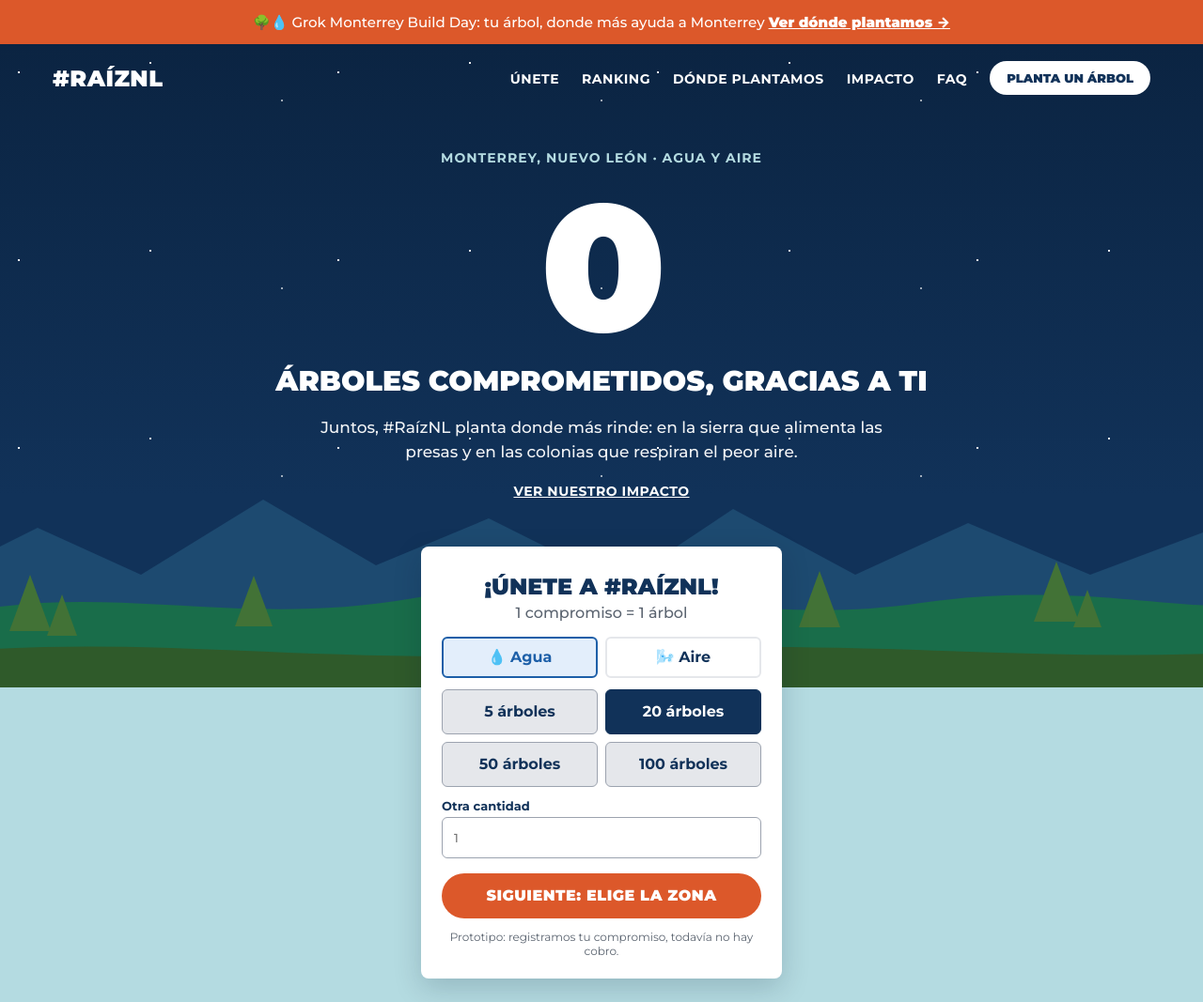
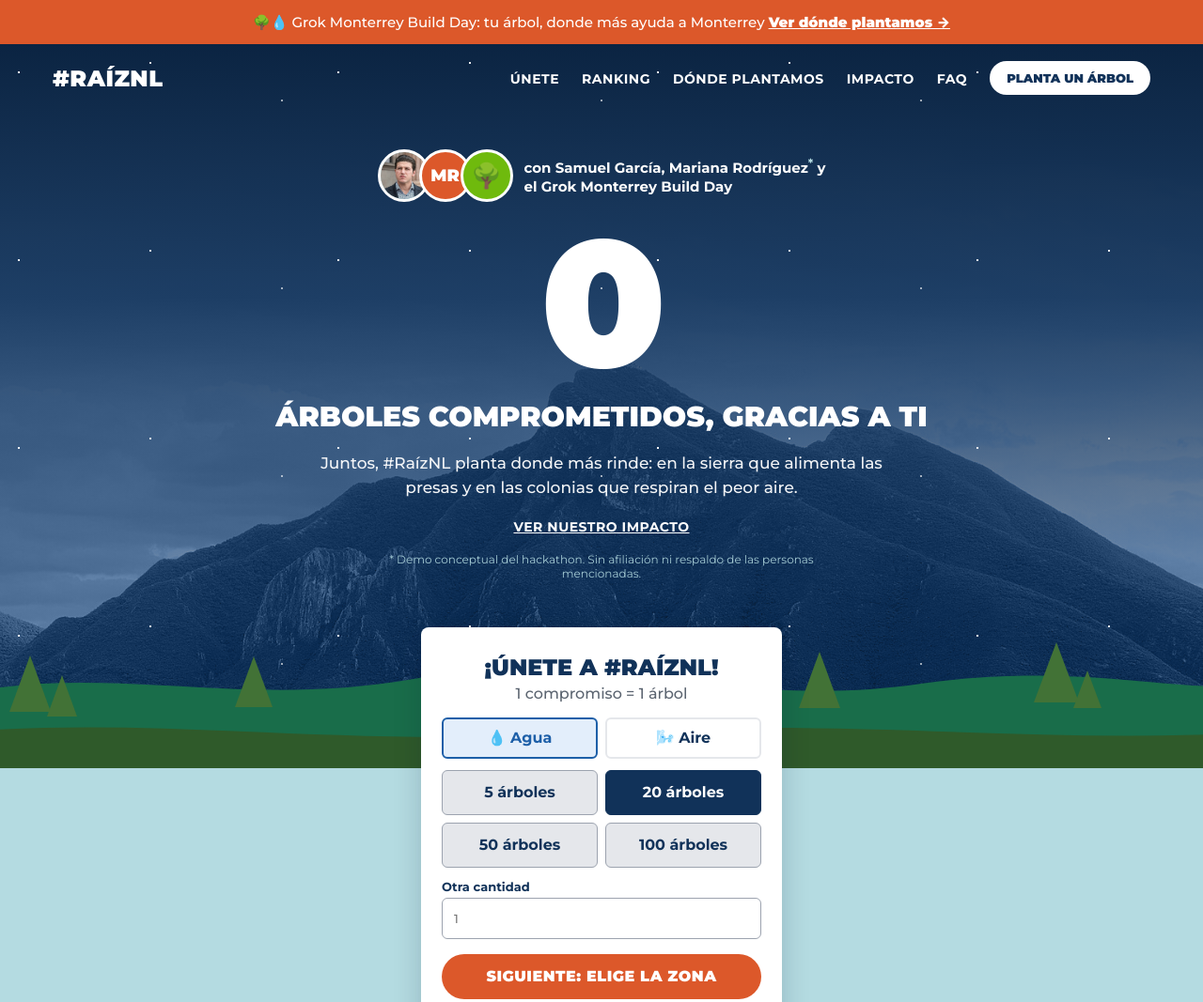
Before and after one commit to Parallax89/raiz-nl, a plain HTML site: page web/index.html in a window 1280 px wide. Shown: the top 1067 px of the page at 94% size. Drawn offline with nearby package versions, Linux system fonts and the light colour scheme; no server answers.

Commit message:
Hero: fondo del Cerro de la Silla y fila de invitados (demo, con créditos y aviso de no afiliación)
Co-Authored-By: Claude Opus 5.5 <noreply@anthropic.com>

```diff
--- a/web/index.html
+++ b/web/index.html
@@ -29,16 +29,23 @@
     </nav>
 
     <div class="hero-body">
-      <p class="hero-with">Monterrey, Nuevo León · agua y aire</p>
+      <div class="hero-with">
+        <span class="avatars" aria-hidden="true">
+          <img class="avatar" src="img/samuel-garcia.jpg" alt="" width="56" height="56">
+          <span class="avatar avatar-ini">MR</span>
+          <span class="avatar avatar-logo">🌳</span>
+        </span>
+        <span class="with-text">con Samuel García, Mariana Rodríguez<sup>*</sup> y<br>el Grok Monterrey Build Day</span>
+      </div>
       <h1 class="sr">Raíz NL</h1>
       <p class="hero-count"><span id="contador" aria-live="polite">0</span></p>
       <p class="hero-label">Árboles comprometidos, gracias a ti</p>
       <p class="hero-lead">Juntos, #RaízNL planta donde más rinde: en la sierra que alimenta las presas y en las colonias que respiran el peor aire.</p>
       <a class="hero-link" href="#impacto">Ver nuestro impacto</a>
+      <p class="hero-aviso">* Demo conceptual del hackathon. Sin afiliación ni respaldo de las personas mencionadas.</p>
     </div>
 
     <svg class="hero-hills" viewBox="0 0 1440 260" preserveAspectRatio="xMidYMax slice" aria-hidden="true">
-      <path fill="#1d4a70" d="M0 150 L120 90 L230 140 L360 60 L480 130 L600 80 L740 150 L860 70 L990 140 L1110 85 L1240 140 L1360 95 L1440 120 V260 H0Z"/>
       <path fill="#196d4a" d="M0 190 C180 140 320 200 520 165 C720 130 860 200 1060 170 C1240 145 1340 185 1440 170 V260 H0Z"/>
       <g fill="#427236">
         <path d="M90 200 l22 -60 l22 60z"/><path d="M130 205 l16 -44 l16 44z"/>
@@ -203,6 +210,7 @@
   <footer class="foot">
     <a class="logo" href="#inicio">#RAÍZNL</a>
     <p>Datos abiertos de CONAGUA y SIMA Nuevo León · Prototipo sin pagos.</p>
+    <p class="creditos">Demo conceptual: sin afiliación con las personas mencionadas. Fotos: <a href="https://commons.wikimedia.org/wiki/File:Samuel_Garc%C3%ADa_en_2022_-_cropped.jpg" target="_blank" rel="noopener">Samuel García</a> por EneasMx (CC BY 4.0) · <a href="https://commons.wikimedia.org/wiki/File:CerroDeLaSilla201806p1.jpg" target="_blank" rel="noopener">Cerro de la Silla</a> por Carlos Valenzuela (CC BY-SA 4.0), vía Wikimedia Commons.</p>
   </footer>
 
   <dialog id="dlg-donar" class="dlg" aria-labelledby="dlg-titulo">
--- a/web/styles.css
+++ b/web/styles.css
@@ -81,8 +81,12 @@ section[id], main[id] { scroll-margin-top: 16px; }
     radial-gradient(1px 1px at 220px 120px, rgba(255,255,255,.7) 50%, transparent 51%),
     radial-gradient(2px 2px at 300px 60px, rgba(255,255,255,.6) 50%, transparent 51%),
     radial-gradient(1px 1px at 50px 160px, rgba(255,255,255,.7) 50%, transparent 51%),
-    linear-gradient(180deg, var(--spruce-2) 0%, var(--spruce) 70%);
-  background-size: 340px 200px, 340px 200px, 340px 200px, 340px 200px, 340px 200px, 340px 200px, 100% 100%;
+    linear-gradient(180deg, var(--spruce-2) 0%, rgba(17, 50, 89, 0.92) 35%, rgba(17, 50, 89, 0.55) 70%, rgba(17, 50, 89, 0.35) 100%),
+    url("img/cerro-de-la-silla.jpg");
+  background-size: 340px 200px, 340px 200px, 340px 200px, 340px 200px, 340px 200px, 340px 200px, 100% 100%, cover;
+  background-position: 0 0, 0 0, 0 0, 0 0, 0 0, 0 0, 0 0, center bottom;
+  background-repeat: repeat, repeat, repeat, repeat, repeat, repeat, no-repeat, no-repeat;
+  background-blend-mode: normal, normal, normal, normal, normal, normal, normal, luminosity;
   color: var(--white);
   overflow: hidden;
   padding-bottom: 200px;
@@ -115,7 +119,19 @@ section[id], main[id] { scroll-margin-top: 16px; }
 }
 
 .hero-body { position: relative; z-index: 2; text-align: center; padding: 40px 16px 0; max-width: 900px; margin: 0 auto; }
-.hero-with { margin: 0; font-weight: 700; text-transform: uppercase; letter-spacing: 1px; font-size: 14px; color: var(--sky); }
+.hero-with { display: flex; align-items: center; justify-content: center; gap: 12px; flex-wrap: wrap; }
+.avatars { display: flex; }
+.avatar {
+  width: 56px; height: 56px; border-radius: 50%; border: 3px solid var(--white);
+  object-fit: cover; object-position: center 20%; background: var(--sky);
+  display: grid; place-items: center; margin-left: -12px;
+}
+.avatars .avatar:first-child { margin-left: 0; }
+.avatar-ini { background: var(--sunset); color: var(--white); font-weight: 900; font-size: 18px; }
+.avatar-logo { background: var(--fern); font-size: 26px; }
+.with-text { text-align: left; font-weight: 700; font-size: 15px; line-height: 1.3; }
+.with-text sup { color: var(--sky); }
+.hero-aviso { margin: 18px auto 0; font-size: 12px; color: var(--sky); opacity: 0.9; max-width: 520px; }
 .hero-count {
   margin: 12px 0 0; font-weight: 900; line-height: 1;
   font-size: clamp(64px, 17vw, 190px); letter-spacing: -0.02em;
@@ -318,6 +334,8 @@ section[id], main[id] { scroll-margin-top: 16px; }
 /* Footer */
 .foot { background: var(--spruce); color: var(--sky); text-align: center; padding: 40px 16px; font-size: 14px; }
 .foot p { margin: 8px 0 0; }
+.foot .creditos { font-size: 12px; opacity: 0.85; max-width: 760px; margin: 12px auto 0; line-height: 1.5; }
+.foot a:not(.logo) { color: var(--white); }
 
 /* Diálogo */
 .dlg {
```
Also changed, not shown: web/img/cerro-de-la-silla.jpg (added), web/img/samuel-garcia.jpg (added).
